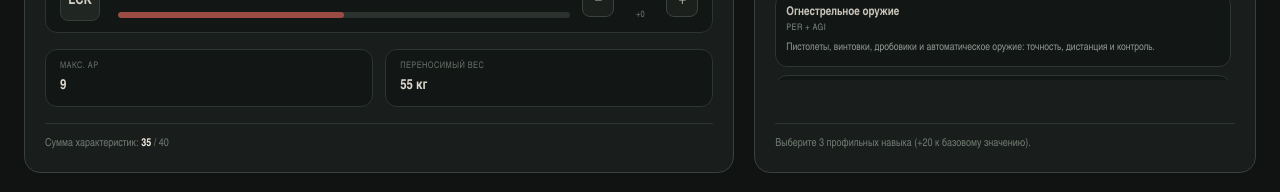
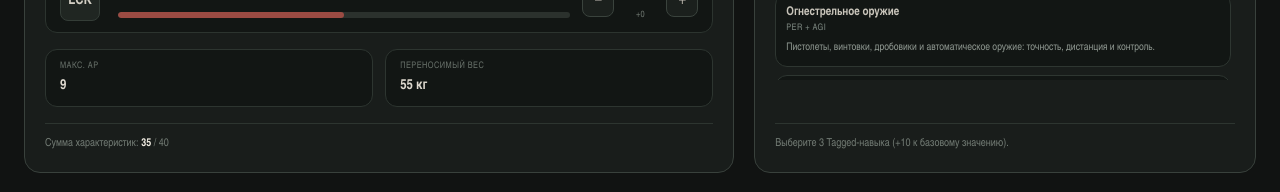
Before and after one commit to GKzk/RPG-Out-of-life, a React (Vite) app: page / in a window 1280 px wide. Shown: the part 1160-1352 px from the top of the page. Built offline with nearby package versions, Linux system fonts and the light colour scheme.

Commit message:
Remove remaining legacy skill and UI wording

```diff
--- a/src/components/CharacterCreation.tsx
+++ b/src/components/CharacterCreation.tsx
@@ -530,7 +530,7 @@ export const CharacterCreation: React.FC = () => {
             </div>
 
             <div className="mt-3 pt-3 border-t border-[#2d3530] text-[11px] text-[#727b74]">
-              Выберите 3 профильных навыка (+20 к базовому значению).
+              Выберите 3 Tagged-навыка (+10 к базовому значению).
             </div>
           </section>
         </div>
```
